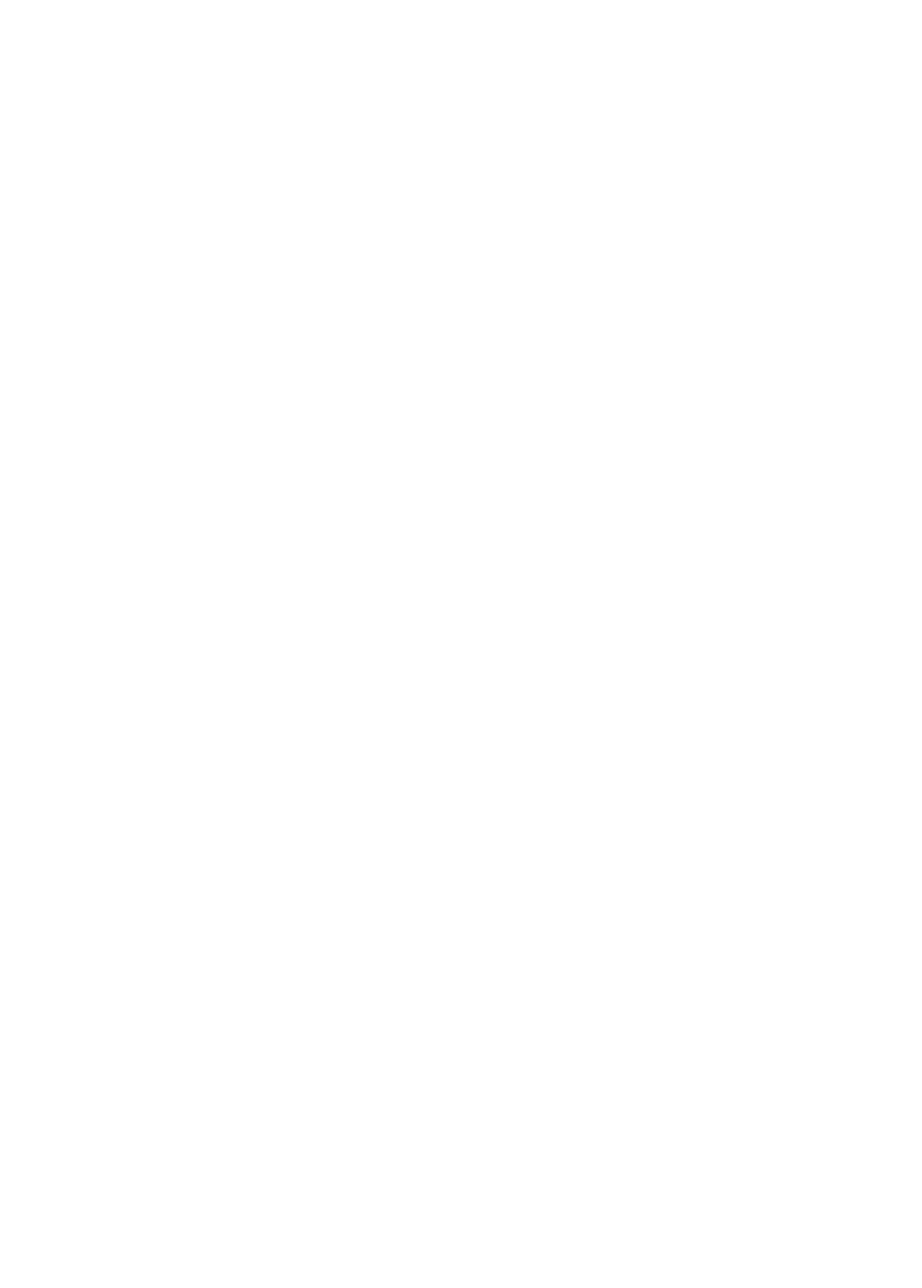
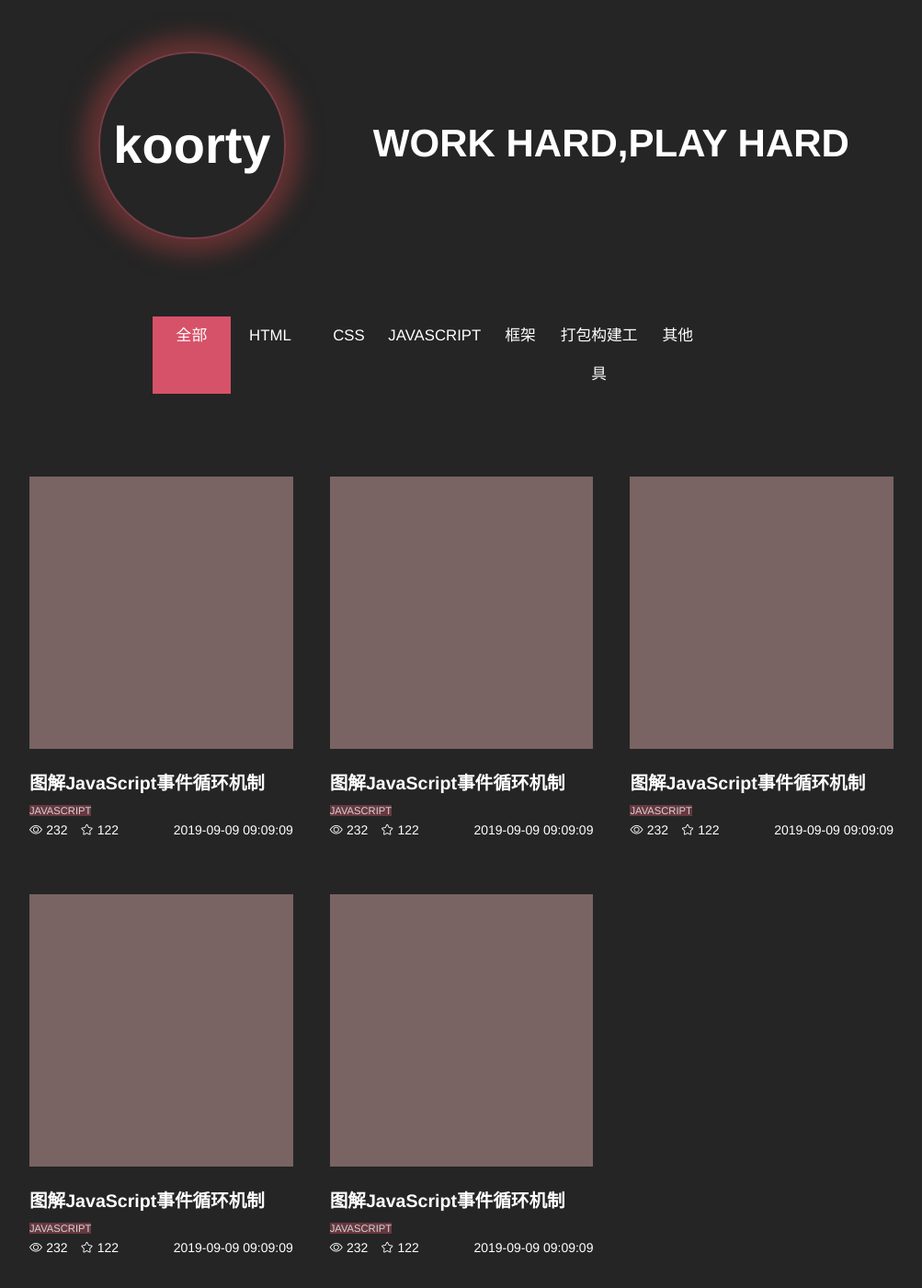
Before and after one commit to YUZIMMD/blog-YUZIMMD, a Vue app in the folder client/: page /index in a window 1280 px wide. Shown: the top 1400 px of the page at 92% size, without its empty margins (116-1119 px from the left). Before the commit the page ends 800 px from the top, so only its background shows below. Built offline with nearby package versions, Linux system fonts and the light colour scheme.

Commit message:
启动页

```diff
--- a/client/src/router.js
+++ b/client/src/router.js
@@ -1,6 +1,5 @@
 import Vue from 'vue'
 import Router from 'vue-router'
-import Home from './views/Home.vue'
 
 Vue.use(Router)
 
@@ -11,7 +10,12 @@ export default new Router({
     {
       path: '/',
       name: 'home',
-      component: Home
+      component: () => import('./views/Home.vue')
+    },
+    {
+      path: '/index',
+      name: 'index',
+      component: () => import('./views/index.vue')
     }
   ]
 })
--- a/client/src/views/Home.vue
+++ b/client/src/views/Home.vue
@@ -16,7 +16,7 @@
             <div class="hr"></div>
             <div class="size-1">一个时刻保持初学者心态，专注而简单的人</div>
             <!-- <div class="size-1">关于茶叶分类，茶叶分为绿茶，红茶，乌龙茶</div> -->
-            <el-button class="btn-style-user-details" round>个人主页</el-button>
+            <el-button class="btn-style-user-details" round @click="linkTo()">个人主页</el-button>
           </div>
       </div>
     </div>
@@ -42,7 +42,7 @@
       <div class="item4-1">
         <div :class="scrollActive >2600?'fadeInLeft':''" v-if="scrollActive>2600">
           <div class="title">技术栈{{scrollActive}}</div>
-          <div class="details"><a class="link" target="_blank" href="https://www.runoob.com/wp-content/uploads/2016/11/Web-Front-End-Stack.zh-cn.png">前端技术图谱</a></div>
+          <div class="details"><a class="link" target="_blank" href="https://www.runoob.com/w3cnote/webfrontendstack.html">前端技术图谱</a></div>
         </div>
       </div>
       <div class="item4-2">
@@ -65,16 +65,16 @@
         </el-row>
         <el-row :gutter="4">
            <el-col :span="6" :class="scrollActive >2300?'fadeInLeft':''" v-if="scrollActive>2300">
-            <div class="grid-content">流程控制<div class="modal-content">111</div></div>
+            <div class="grid-content">流程控制<div class="modal-content"><div>ES6,ES7,async,Promise</div></div></div>
           </el-col>
           <el-col :span="6" :class="scrollActive >2300?'fadeInUpLeft':''" v-if="scrollActive>2300">
-            <div class="grid-content">安全<div class="modal-content">111</div></div>
+            <div class="grid-content">安全<div class="modal-content"><div>Sandbox,XSS,CORS</div></div></div>
           </el-col>
            <el-col :span="6">
             <div class="opacity">1</div>
           </el-col>
           <el-col :span="6" :class="scrollActive >2300?'fadeInRight':''" v-if="scrollActive>2300">
-            <div class="grid-content">基础工具<div class="modal-content">111</div></div>
+            <div class="grid-content">基础工具<div class="modal-content">Node.js,Phantom.js,SpiderMonkey</div></div>
           </el-col>
         </el-row>
         <el-row :gutter="4" class="rowStyle">
@@ -114,6 +114,9 @@ export default {
       let scrollTop = document.getElementById('home').scrollTop;
       this.scrollActive = scrollTop;
       console.log(scrollTop)
+    },
+    linkTo(){
+      this.$router.push('/index')
     }
   },
   mounted(){
--- /dev/null
+++ b/client/src/views/index.vue
@@ -0,0 +1,202 @@
+<template>
+  <div class="index">
+    <div class="content">
+        <div class="item1">
+            <div class="left">
+                <div class="logo">koorty</div>
+            </div>
+            <div class="right">
+                WORK HARD,PLAY HARD
+            </div>
+        </div>
+        <div class="item2">
+            <div class="tabs">
+                <div class="active">全部</div>
+                <div>HTML</div>
+                <div>CSS</div>
+                <div>JAVASCRIPT</div>
+                <div>框架</div>
+                <div>打包构建工具</div>
+                <div>其他</div>
+            </div>
+        </div>
+        <div class="item3">
+            <div class="item">
+                <div class="img"></div>
+                <div class="title">图解JavaScript事件循环机制</div>
+                <div class="type"><span>JAVASCRIPT</span></div>
+                <div class="footer-bar">
+                    <div>
+                        <i class="el-icon-view"></i><span>232</span>
+                        <i class="el-icon-star-off" style="margin-left:1rem"></i><span>122</span>
+                    </div>
+                    <div class="time">2019-09-09 09:09:09</div>
+                </div>
+            </div>
+            <div class="item">
+                <div class="img"></div>
+                <div class="title">图解JavaScript事件循环机制</div>
+                <div class="type"><span>JAVASCRIPT</span></div>
+                <div class="footer-bar">
+                    <div>
+                        <i class="el-icon-view"></i><span>232</span>
+                        <i class="el-icon-star-off" style="margin-left:1rem"></i><span>122</span>
+                    </div>
+                    <div class="time">2019-09-09 09:09:09</div>
+                </div>
+            </div>
+            <div class="item">
+                <div class="img"></div>
+                <div class="title">图解JavaScript事件循环机制</div>
+                <div class="type"><span>JAVASCRIPT</span></div>
+                <div class="footer-bar">
+                    <div>
+                        <i class="el-icon-view"></i><span>232</span>
+                        <i class="el-icon-star-off" style="margin-left:1rem"></i><span>122</span>
+                    </div>
+                    <div class="time">2019-09-09 09:09:09</div>
+                </div>
+            </div>
+            <div class="item">
+                <div class="img"></div>
+                <div class="title">图解JavaScript事件循环机制</div>
+                <div class="type"><span>JAVASCRIPT</span></div>
+                <div class="footer-bar">
+                    <div>
+                        <i class="el-icon-view"></i><span>232</span>
+                        <i class="el-icon-star-off" style="margin-left:1rem"></i><span>122</span>
+                    </div>
+                    <div class="time">2019-09-09 09:09:09</div>
+                </div>
+            </div>
+            <div class="item">
+                <div class="img"></div>
+                <div class="title">图解JavaScript事件循环机制</div>
+                <div class="type"><span>JAVASCRIPT</span></div>
+                <div class="footer-bar">
+                    <div>
+                        <i class="el-icon-view"></i><span>232</span>
+                        <i class="el-icon-star-off" style="margin-left:1rem"></i><span>122</span>
+                    </div>
+                    <div class="time">2019-09-09 09:09:09</div>
+                </div>
+            </div>
+        </div>
+    </div>
+  </div>
+</template>
+
+<script>
+export default {
+
+}
+</script>
+
+<style lang="less" scoped>
+.index{
+    background-color: #252525;;
+    overflow-y:scroll;
+    overflow-x:hidden;
+    color: #ffffff;
+    min-height: 100%;
+    .content{
+        width: 80%;
+        margin: 0 auto;
+        max-width: 1400px;
+        min-width: 1000px;
+        .item1{
+            padding-top: 4rem;
+            display: flex;
+            .left{
+                flex:0.5;
+                .logo{
+                    width: 200px;
+                    height: 200px;
+                    margin: 0 auto;
+                    border-radius: 100px;
+                    border: 2px solid #793d47;
+                    box-shadow:0px 0px 24px 16px rgba(115, 53, 53, 0.8);;
+                    font-size: 4rem;
+                    font-weight: bold;
+                    line-height: 200px;
+                    text-align: center;
+                }
+            }
+            .right{
+                flex: 0.8;
+                font-size: 3rem;
+                font-weight: bold;
+                line-height: 200px;
+            }
+        }
+        .item2{
+            margin-top: 6rem;
+            .tabs{
+                display: flex;
+                width: 60%;
+                margin: 0 auto;
+                position: relative;
+                left: -5%;
+                >div{
+                    flex: 1;
+                    font-size:1.2rem;
+                    text-align: center;
+                    cursor: pointer;
+                    line-height: 3rem;
+                }
+                .active{
+                    background-color: #d65268;
+                }
+                >div:hover{
+                    background-color: #793d47;
+                }
+            }
+        }
+        .item3{
+            margin-top: 5rem;
+            margin-bottom: 5rem;
+            display: flex;
+            flex-wrap:wrap;
+            .item{
+                margin-bottom: 1rem;
+                width: 28%;
+                height: 400px;
+                background-color: #252525;
+                border: 20px solid #252525;
+                .img{
+                    background: #796363;
+                    width: 100%;
+                    height: 74%;
+                }
+                .title{
+                    font-size: 1.4rem;
+                    font-weight: bold;
+                    margin-top: 1.5rem;
+                }
+                .type{
+                    margin-top: 0.8rem;
+                    font-size: 0.8rem;
+                    span{
+                        display: inline-block;
+                        background-color: #793d47;
+                        opacity: 0.8;
+                    }
+                }
+                .footer-bar{
+                    margin-top: 0.5rem;
+                    display: flex;
+                    >div{
+                        flex: 1;
+                        >i{
+                            margin-right: 0.3rem;
+                        }
+                    }
+                    .time{
+                        text-align: right;
+                    }
+                }
+            }
+        }
+    }
+}
+</style>>
```
